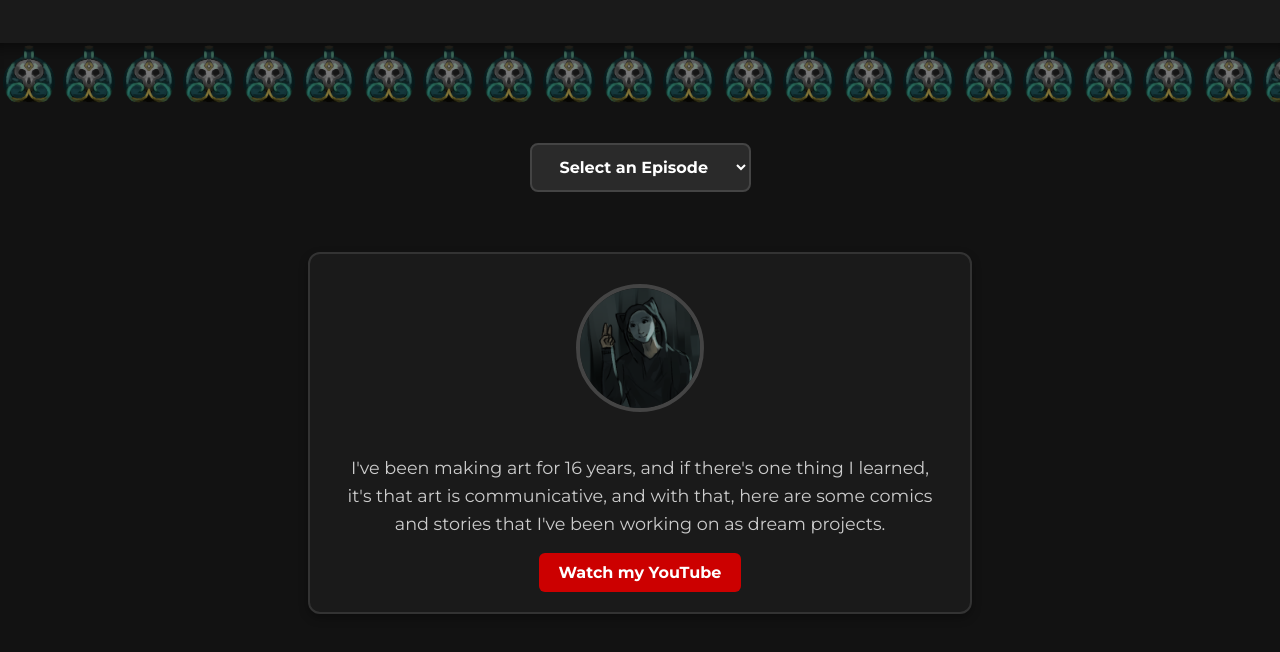
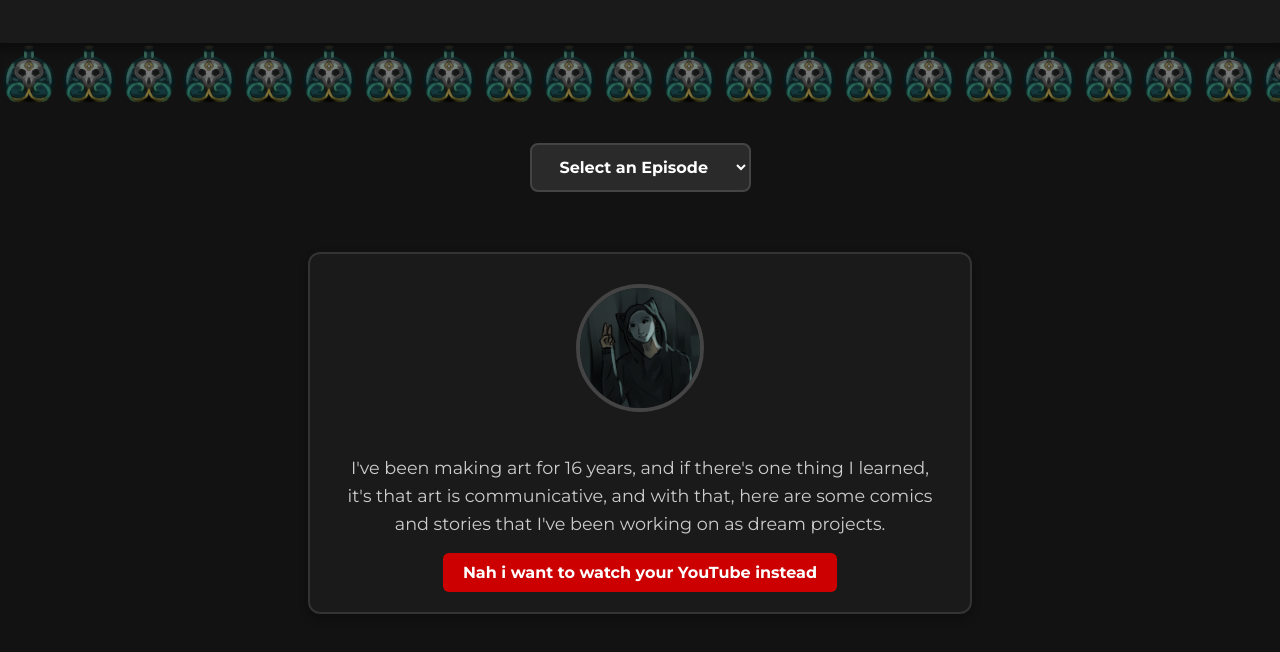
Before and after one commit to Karmaiac/KarmaiacComics, a plain HTML site: page index.html in a window 1280 px wide. Shown: the part 126-778 px from the top of the page. Drawn offline with Linux system fonts and the light colour scheme.

Commit message:
made youtube button more personal
youtube name adjustments

```diff
--- a/index.html
+++ b/index.html
@@ -145,7 +145,7 @@
     <p>I've been making art for 16 years, and if there's one thing I learned, it's that art is communicative, and with that, here are some comics and stories that I've been working on as dream projects.</p>
 
     <!-- Youtube Channel Link -->
-    <a href="https://www.youtube.com/channel/UCIx2IiZy9_K4dOU7RWhWcUA" target="_blank" class="youtube-link">Watch my YouTube</a>
+    <a href="https://www.youtube.com/channel/UCIx2IiZy9_K4dOU7RWhWcUA" target="_blank" class="youtube-link">Nah i want to watch your YouTube instead</a>
   </div>
 
 </body>
```
